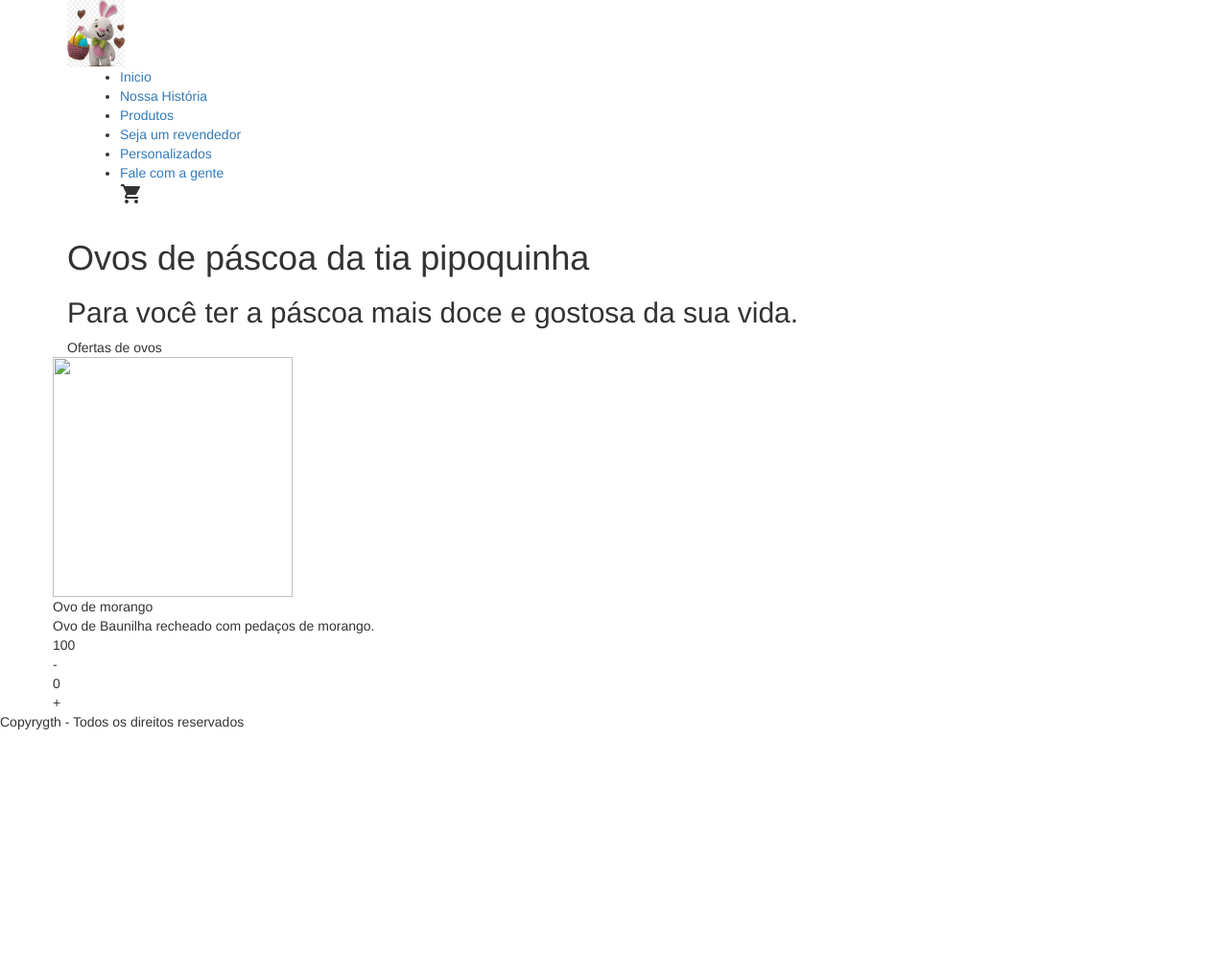
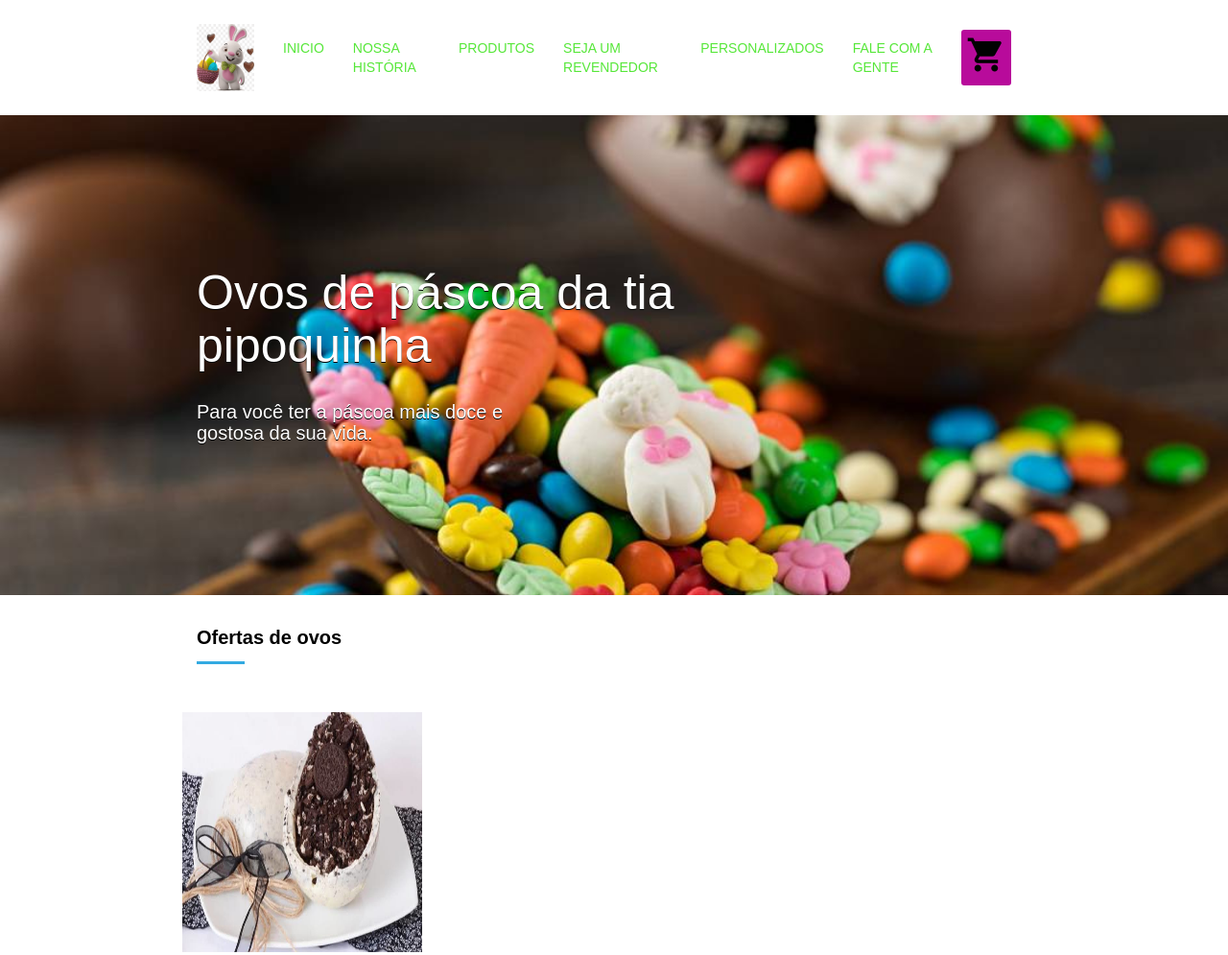
Before and after one commit to felipesina/lista-atividade, a plain HTML site: page Projeto-Pascoa/index.html in a window 1280 px wide. Shown: the top 995 px of the page at 96% size. Before the commit the page ends 800 px from the top, so only its background shows below. Drawn offline with nearby package versions, Linux system fonts and the light colour scheme; the site is published under a folder, as on GitHub Pages, so addresses that start at the root find nothing.

Commit message:
alteração final

```diff
--- a/Projeto-Pascoa/index.html
+++ b/Projeto-Pascoa/index.html
@@ -10,7 +10,7 @@
     <script src="https://ajax.googleapis.com/ajax/libs/jquery/3.6.0/jquery.min.js"></script>
     <script src="https://maxcdn.bootstrapcdn.com/bootstrap/3.4.1/js/bootstrap.min.js"></script>
     <link href="https://fonts.googleapis.com/icon?family=Material+Icons" rel="stylesheet">
-    <link rel="stylesheet" href="/css/style.css">
+    <link rel="stylesheet" href="css/style.css">
 </head>
 
 <body>
@@ -62,7 +62,7 @@
                             <div class="row lista">
                                 <div class="col-md-6 produto">
                                     <div class="ovos_thumbnail">
-                                        <img src="/img/morango.jpg" width="250" height="250" />
+                                        <img src="img/morango.jpg" width="250" height="250" />
                                     </div>
                                     <div class="ovos_titulo">
                                         Ovo de morango
@@ -83,7 +83,7 @@
             </section>
         </div>
     </section>
-    <script src="/js/script.js">
+    <script src="js/script.js">
 
     </script>
     <div class="modal fade" id="myModal" role="dialog">
```
